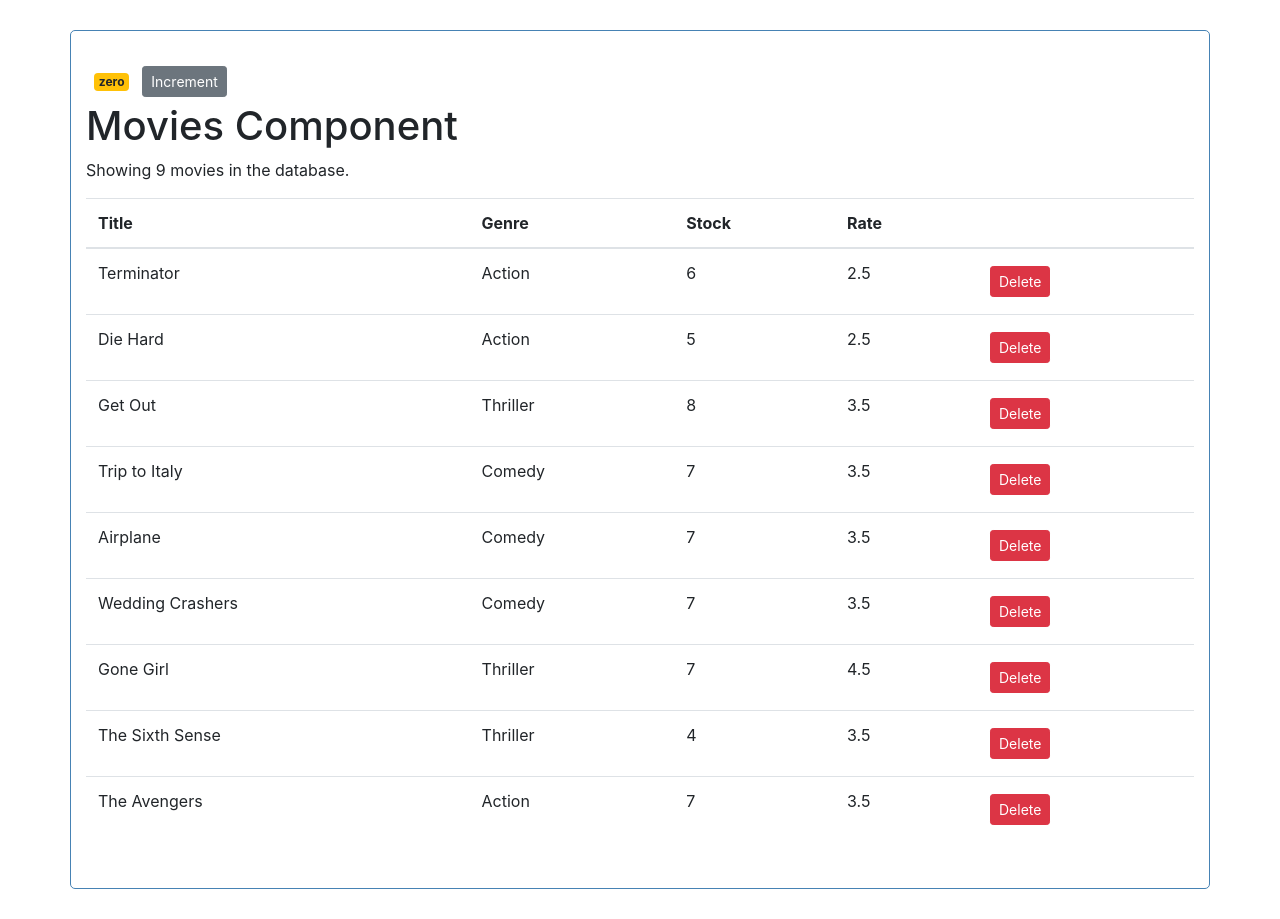
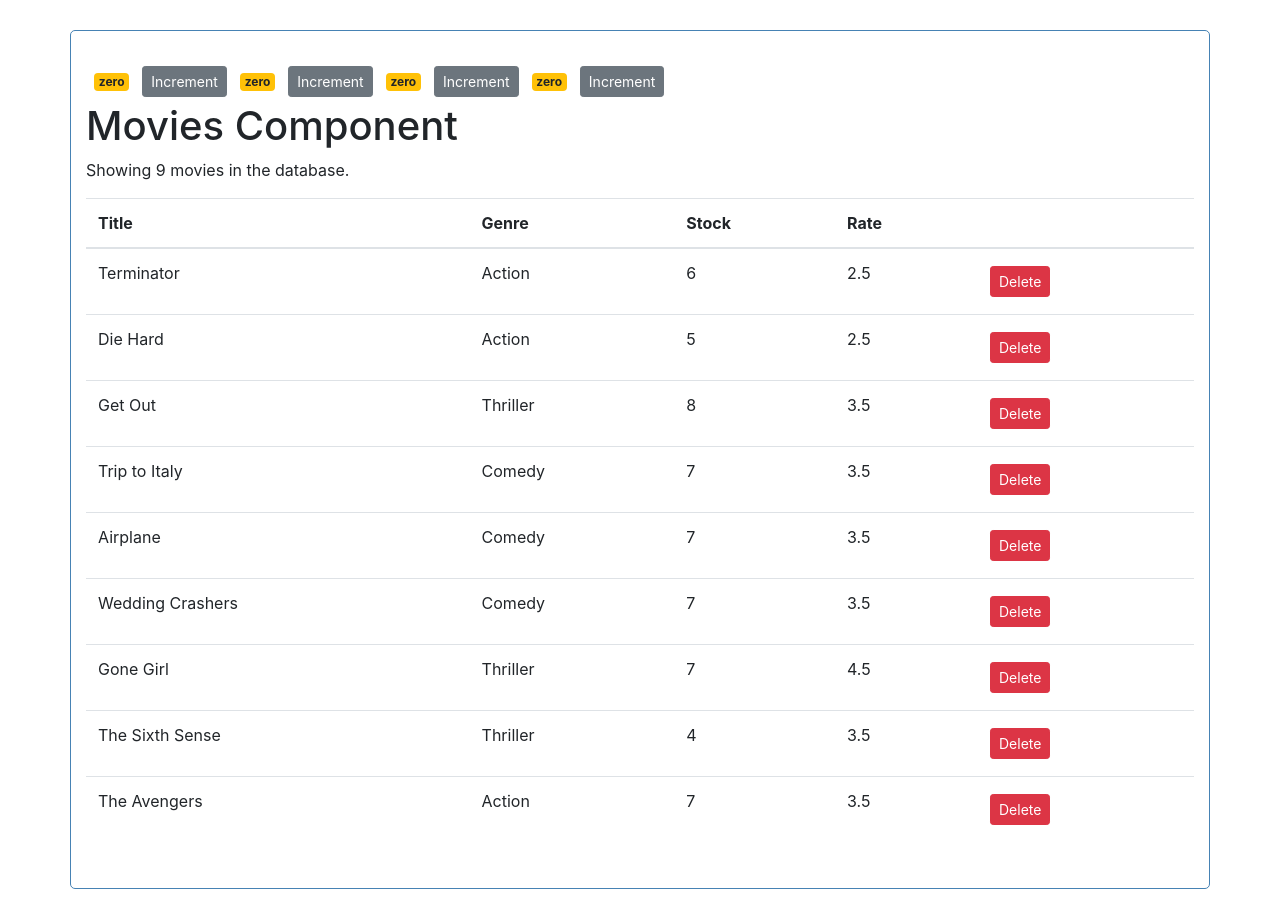
Before and after one commit to DilshanUdawaththa/Counter-App-ReactJS, a React (Create React App) app: page / in a window 1280 px wide. Built offline with nearby package versions, Linux system fonts and the light colour scheme.

Commit message:
added counters.jsx

```diff
--- a/src/App.js
+++ b/src/App.js
@@ -1,10 +1,10 @@
-import Counter from "./components/counter";
+import Counters from "./components/counters";
 import Movies from "./components/movies";
 
 function App() {
   return (
     <div className="container">
-      <Counter />
+      <Counters />
       <Movies />
     </div>
   );
--- /dev/null
+++ b/src/components/counters.jsx
@@ -0,0 +1,24 @@
+import React, { Component } from "react";
+import Counter from "./counter";
+
+class Counters extends Component {
+  state = {
+    counters: [
+      { id: 1, value: 0 },
+      { id: 2, value: 0 },
+      { id: 3, value: 0 },
+      { id: 4, value: 0 },
+    ],
+  };
+  render() {
+    return (
+      <React.Fragment>
+        {this.state.counters.map((counter) => (
+          <Counter key={counter.id} />
+        ))}
+      </React.Fragment>
+    );
+  }
+}
+
+export default Counters;
```
